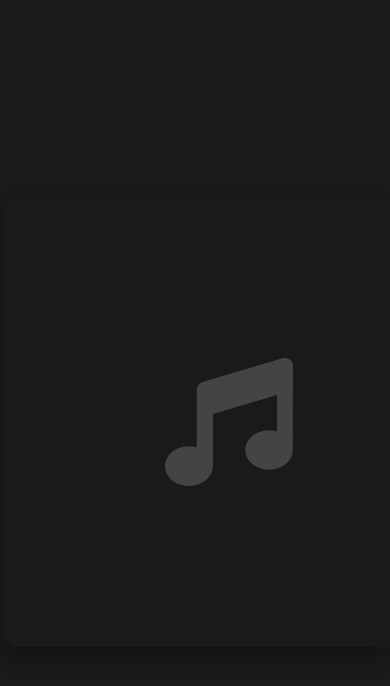
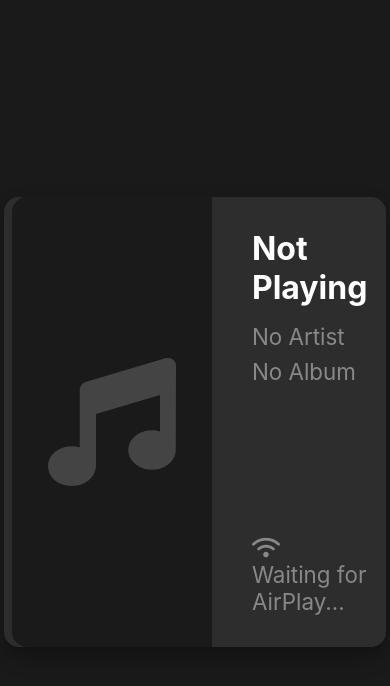
Before and after one commit to ingridpierre/pi-airplay, a Flask app: page / in a window 390 px wide; the page is wider, and only the part inside the window is pictured. Shown: the top 686 px of that part. Run offline with Flask 3, Linux system fonts and the light colour scheme; some libraries are stand-ins or nearby versions.

Commit message:
Agent query: I've updated the layout to show smaller album art (230px wide) and more space for text. Is the layout balanced with even margins and enough room for text?
Improve album art display: Increase text space and reduce album art size.

Screenshot: https://storage.googleapis.com/screenshot-production-us-central1/233a758c-6d74-4c58-9166-912668a2c346/948c766c-6c75-4ecf-a637-73d617bdd207.jpg

```diff
--- a/static/css/style.css
+++ b/static/css/style.css
@@ -23,11 +23,11 @@ body {
     max-width: 780px;
     box-shadow: 0 10px 20px rgba(0,0,0,0.3);
     display: flex;
-    height: 460px; /* Optimized for 480px height, leaving room for margins */
+    height: 460px;
 }
 
 .album-art {
-    width: 460px;
+    width: 230px;
     height: 100%;
     background: #1a1a1a;
     border-radius: 15px 0 0 15px;
@@ -35,6 +35,7 @@ body {
     justify-content: center;
     align-items: center;
     flex-shrink: 0;
+    margin: 0 1rem; /*Added margin for spacing*/
 }
 
 .album-art img {
@@ -92,7 +93,8 @@ body {
     }
 
     .album-art {
-        width: 450px;
+        width: 200px;
+        margin: 0 0.5rem; /*Reduced margin for smaller screens*/
     }
 
     .track-info h2 {
```
